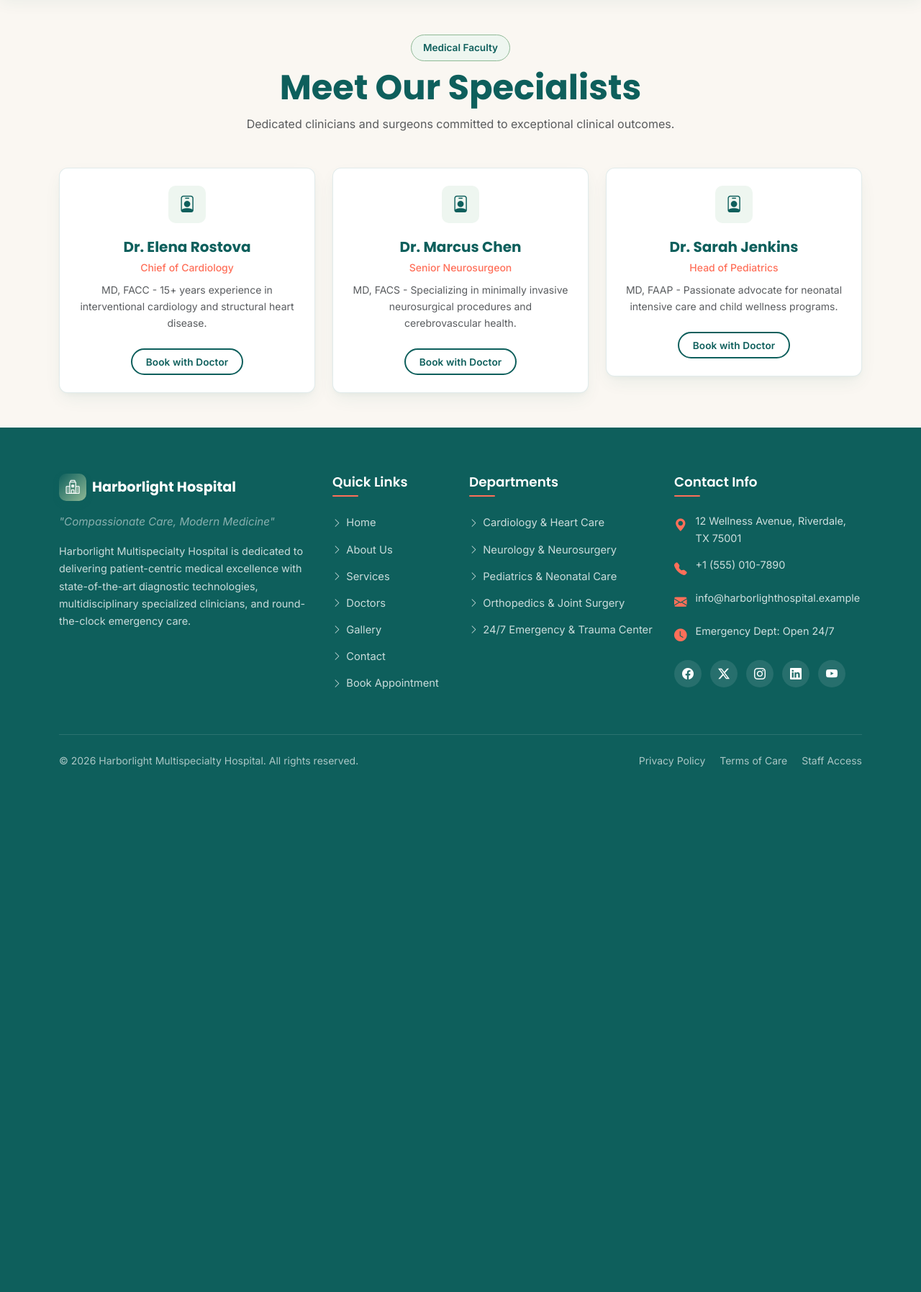
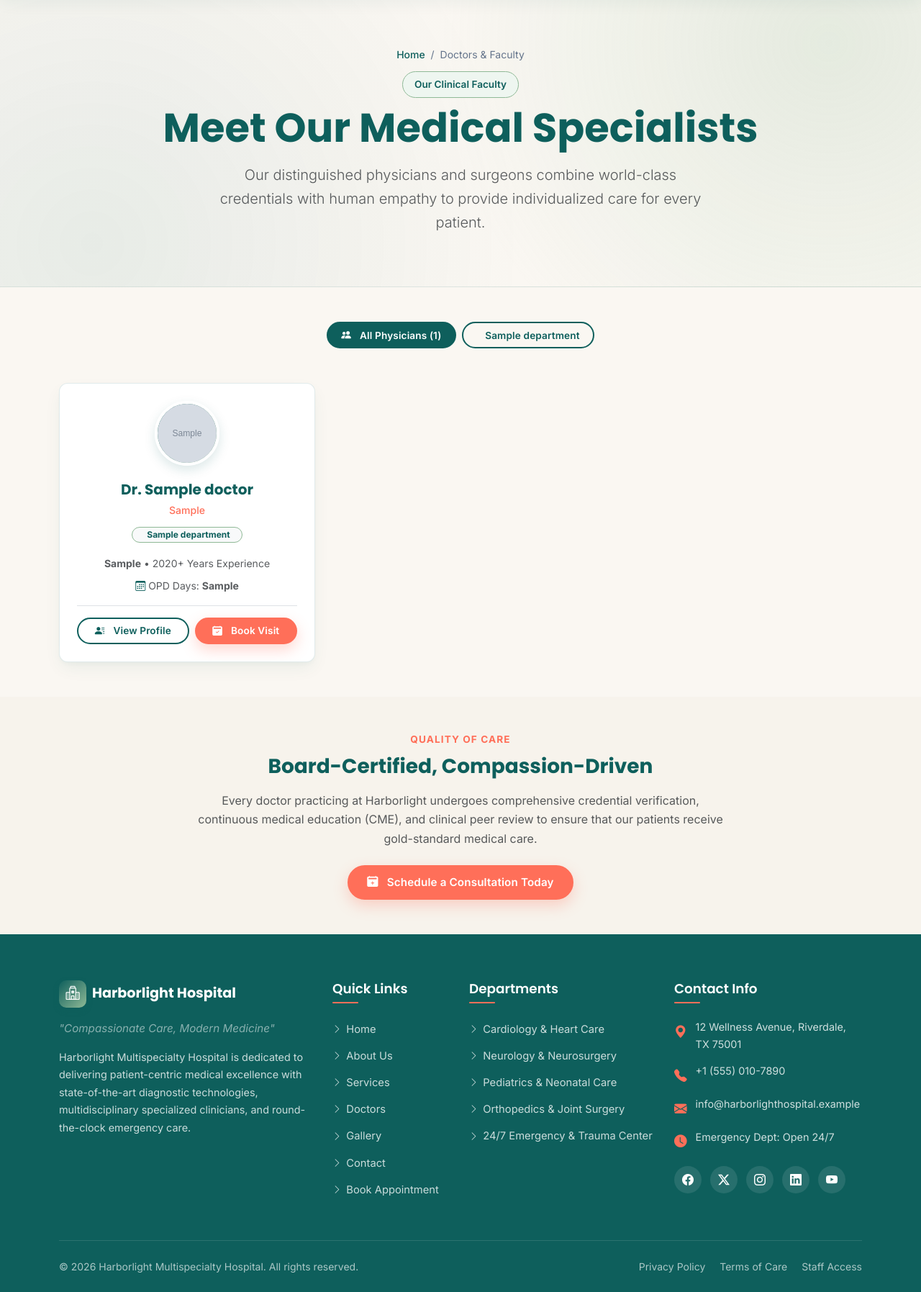
Before and after one commit to thakarevedant24-ctrl/Heart-Hospiatal, a Django app: page /doctors/ in a window 1280 px wide. Shown: the part 118-1913 px from the top of the page at 72% size. Before the commit the page ends 1183 px from the top, so only its background shows below. Run offline with Django 5.2, Linux system fonts and the light colour scheme; tables that the repository leaves empty hold one stand-in row (values such as "Sample post"); grey boxes marked "Sample" are stand-in pictures.

Commit message:
Build Doctors listing and Doctor detail pages with pre-filled booking (Prompt 8)

```diff
--- a/doctors/urls.py
+++ b/doctors/urls.py
@@ -5,4 +5,5 @@ app_name = 'doctors'
 
 urlpatterns = [
     path('', views.doctor_list, name='doctor_list'),
+    path('<int:pk>/', views.doctor_detail, name='doctor_detail'),
 ]
--- a/doctors/views.py
+++ b/doctors/views.py
@@ -1,4 +1,29 @@
-from django.shortcuts import render
+from django.shortcuts import render, get_object_or_404
+from .models import Doctor
+from departments.models import Department
 
 def doctor_list(request):
-    return render(request, 'doctors/doctor_list.html')
+    department_slug = request.GET.get('department', '').strip()
+    doctors = Doctor.objects.filter(is_active=True).select_related('department')
+    if department_slug and department_slug != 'all':
+        doctors = doctors.filter(department__slug=department_slug)
+
+    departments = Department.objects.all()
+
+    context = {
+        'doctors': doctors,
+        'departments': departments,
+        'selected_department_slug': department_slug,
+    }
+    return render(request, 'doctors/doctor_list.html', context)
+
+
+def doctor_detail(request, pk):
+    doctor = get_object_or_404(Doctor, pk=pk, is_active=True)
+    department_services = doctor.department.services.all() if doctor.department else []
+
+    context = {
+        'doctor': doctor,
+        'department_services': department_services,
+    }
+    return render(request, 'doctors/doctor_detail.html', context)
--- a/templates/doctors/doctor_list.html
+++ b/templates/doctors/doctor_list.html
@@ -1,43 +1,155 @@
 {% extends 'base.html' %}
+{% load static %}
 
-{% block title %}Our Doctors | Harborlight Multispecialty Hospital{% endblock %}
+{% block title %}Medical Faculty & Specialists | Harborlight Multispecialty Hospital{% endblock %}
 
 {% block content %}
-<div class="container py-5">
-  <div class="text-center mb-5">
-    <span class="badge-status mb-2">Medical Faculty</span>
-    <h1 class="display-5 fw-bold">Meet Our Specialists</h1>
-    <p class="text-muted">Dedicated clinicians and surgeons committed to exceptional clinical outcomes.</p>
+
+<!-- =========================================================================
+     PAGE HEADER BANNER
+     ========================================================================= -->
+<section class="page-header-banner">
+  <div class="container text-center">
+    <div class="breadcrumb-custom">
+      <a href="{% url 'core:home' %}">Home</a> &nbsp;/&nbsp; <span>Doctors & Faculty</span>
+    </div>
+    <span class="badge-status mb-2">Our Clinical Faculty</span>
+    <h1 class="display-4 fw-bold mb-3" style="color: var(--primary-color);">Meet Our Medical Specialists</h1>
+    <p class="lead text-muted mx-auto" style="max-width: 680px;">
+      Our distinguished physicians and surgeons combine world-class credentials with human empathy to provide individualized care for every patient.
+    </p>
   </div>
+</section>
 
-  <div class="row g-4">
-    <div class="col-md-4">
-      <div class="card-custom text-center p-4">
-        <div class="card-icon mx-auto"><i class="bi bi-person-badge"></i></div>
-        <h3 class="h5 fw-bold mb-1">Dr. Elena Rostova</h3>
-        <p class="text-accent fw-medium small mb-2" style="color: var(--accent-color);">Chief of Cardiology</p>
-        <p class="text-muted small">MD, FACC - 15+ years experience in interventional cardiology and structural heart disease.</p>
-        <a href="{% url 'appointments:book_appointment' %}" class="btn btn-sm btn-outline-custom mt-2">Book with Doctor</a>
-      </div>
+
+<!-- =========================================================================
+     DOCTORS DIRECTORY & FILTER
+     ========================================================================= -->
+<section class="py-5">
+  <div class="container">
+
+    <!-- Department Filter Tabs -->
+    <div class="d-none d-md-flex flex-wrap justify-content-center gap-2 mb-5">
+      <a href="{% url 'doctors:doctor_list' %}"
+         class="btn btn-sm {% if not selected_department_slug or selected_department_slug == 'all' %}btn-primary-custom{% else %}btn-outline-custom{% endif %}">
+        <i class="bi bi-people-fill me-1"></i>All Physicians ({{ doctors.count }})
+      </a>
+      {% for dept in departments %}
+        <a href="?department={{ dept.slug }}"
+           class="btn btn-sm {% if selected_department_slug == dept.slug %}btn-primary-custom{% else %}btn-outline-custom{% endif %}">
+          <i class="bi {{ dept.icon|default:'bi-heart-pulse' }} me-1"></i>{{ dept.name }}
+        </a>
+      {% endfor %}
     </div>
-    <div class="col-md-4">
-      <div class="card-custom text-center p-4">
-        <div class="card-icon mx-auto"><i class="bi bi-person-badge"></i></div>
-        <h3 class="h5 fw-bold mb-1">Dr. Marcus Chen</h3>
-        <p class="text-accent fw-medium small mb-2" style="color: var(--accent-color);">Senior Neurosurgeon</p>
-        <p class="text-muted small">MD, FACS - Specializing in minimally invasive neurosurgical procedures and cerebrovascular health.</p>
-        <a href="{% url 'appointments:book_appointment' %}" class="btn btn-sm btn-outline-custom mt-2">Book with Doctor</a>
-      </div>
+
+    <!-- Mobile Dropdown (< 768px) -->
+    <div class="d-md-none mb-4">
+      <label class="form-label fw-bold small text-muted text-uppercase">Filter by Department:</label>
+      <select class="form-select shadow-sm" onchange="location = this.value;">
+        <option value="{% url 'doctors:doctor_list' %}" {% if not selected_department_slug or selected_department_slug == 'all' %}selected{% endif %}>
+          All Physicians
+        </option>
+        {% for dept in departments %}
+          <option value="?department={{ dept.slug }}" {% if selected_department_slug == dept.slug %}selected{% endif %}>
+            {{ dept.name }}
+          </option>
+        {% endfor %}
+      </select>
     </div>
-    <div class="col-md-4">
-      <div class="card-custom text-center p-4">
-        <div class="card-icon mx-auto"><i class="bi bi-person-badge"></i></div>
-        <h3 class="h5 fw-bold mb-1">Dr. Sarah Jenkins</h3>
-        <p class="text-accent fw-medium small mb-2" style="color: var(--accent-color);">Head of Pediatrics</p>
-        <p class="text-muted small">MD, FAAP - Passionate advocate for neonatal intensive care and child wellness programs.</p>
-        <a href="{% url 'appointments:book_appointment' %}" class="btn btn-sm btn-outline-custom mt-2">Book with Doctor</a>
+
+    <!-- Responsive Doctors Grid -->
+    <div class="row g-4">
+      {% for doc in doctors %}
+        <div class="col-md-6 col-lg-4">
+          <div class="card-custom text-center h-100 d-flex flex-column justify-content-between p-4">
+            <div>
+              <!-- Doctor Photo / Avatar -->
+              <div class="doctor-avatar-box">
+                {% if doc.photo %}
+                  <img src="{{ doc.photo.url }}" alt="Dr. {{ doc.name }}">
+                {% else %}
+                  <i class="bi bi-person-fill"></i>
+                {% endif %}
+              </div>
+
+              <!-- Doctor Name -->
+              <h3 class="h5 fw-bold mb-1" style="color: var(--primary-color);">Dr. {{ doc.name }}</h3>
+
+              <!-- Specialization -->
+              <div class="text-accent fw-medium small mb-2" style="color: var(--accent-color);">
+                {{ doc.specialization }}
+              </div>
+
+              <!-- Department Badge -->
+              {% if doc.department %}
+                <div class="mb-3">
+                  <a href="{% url 'departments:department_detail' doc.department.slug %}"
+                     class="badge bg-light text-primary border rounded-pill text-decoration-none px-3 py-1 small"
+                     style="color: var(--primary-color) !important; border-color: var(--support-color) !important;">
+                    <i class="bi {{ doc.department.icon|default:'bi-hospital' }} me-1"></i>{{ doc.department.name }}
+                  </a>
+                </div>
+              {% endif %}
+
+              <!-- Qualification & Experience -->
+              <div class="small text-muted mb-2">
+                <strong>{{ doc.qualification }}</strong> &bull; {{ doc.experience_years }}+ Years Experience
+              </div>
+
+              <!-- Schedule Days -->
+              <div class="small text-muted mb-3">
+                <i class="bi bi-calendar3 me-1" style="color: var(--primary-color);"></i>OPD Days: <strong>{{ doc.available_days }}</strong>
+              </div>
+            </div>
+
+            <!-- Two Buttons: "View Profile" & "Book Appointment" -->
+            <div class="pt-3 border-top d-flex gap-2">
+              <a href="{% url 'doctors:doctor_detail' doc.id %}" class="btn btn-sm btn-outline-custom flex-grow-1">
+                <i class="bi bi-person-lines-fill me-1"></i>View Profile
+              </a>
+              <a href="{% url 'appointments:book_appointment' %}?department={{ doc.department.slug }}&doctor={{ doc.id }}"
+                 class="btn btn-sm btn-accent-custom flex-grow-1">
+                <i class="bi bi-calendar2-check-fill me-1"></i>Book Visit
+              </a>
+            </div>
+          </div>
+        </div>
+      {% empty %}
+        <div class="col-12 text-center py-5 card-custom">
+          <div class="card-icon mx-auto mb-3" style="width: 60px; height: 60px; font-size: 1.8rem;">
+            <i class="bi bi-people"></i>
+          </div>
+          <h4 class="h5 fw-bold">No physicians found for this criteria</h4>
+          <p class="text-muted small">Please select another specialty or view all physicians.</p>
+          <a href="{% url 'doctors:doctor_list' %}" class="btn btn-sm btn-primary-custom mt-2">
+            View All Physicians
+          </a>
+        </div>
+      {% endfor %}
+    </div>
+
+  </div>
+</section>
+
+
+<!-- =========================================================================
+     BOTTOM CLINICAL STANDARDS STRIP
+     ========================================================================= -->
+<section class="py-5" style="background-color: #f7f3ec;">
+  <div class="container text-center">
+    <div class="row justify-content-center">
+      <div class="col-lg-8">
+        <span class="section-tag">Quality of Care</span>
+        <h2 class="h3 fw-bold mb-3" style="color: var(--primary-color);">Board-Certified, Compassion-Driven</h2>
+        <p class="text-muted mb-4">
+          Every doctor practicing at Harborlight undergoes comprehensive credential verification, continuous medical education (CME), and clinical peer review to ensure that our patients receive gold-standard medical care.
+        </p>
+        <a href="{% url 'appointments:book_appointment' %}" class="btn btn-accent-custom">
+          <i class="bi bi-calendar2-plus-fill me-1"></i>Schedule a Consultation Today
+        </a>
       </div>
     </div>
   </div>
-</div>
+</section>
+
 {% endblock %}
```
Also changed, not shown: templates/doctors/doctor_detail.html (added, +179 -0 lines), templates/departments/department_detail.html (line endings or trailing spaces).
